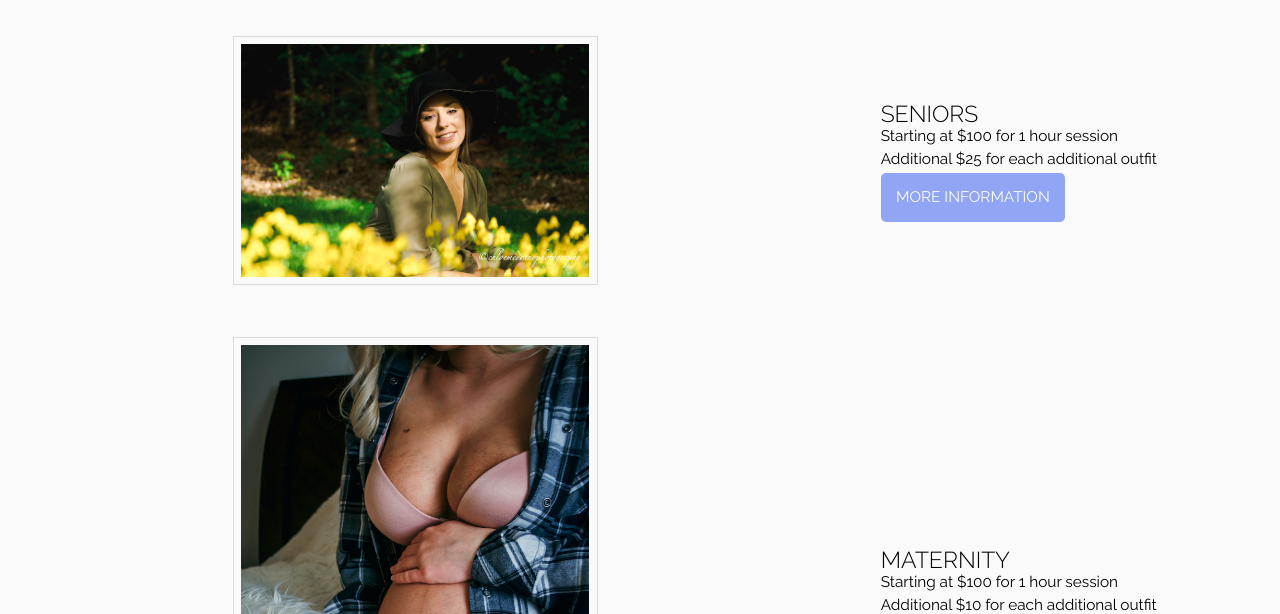
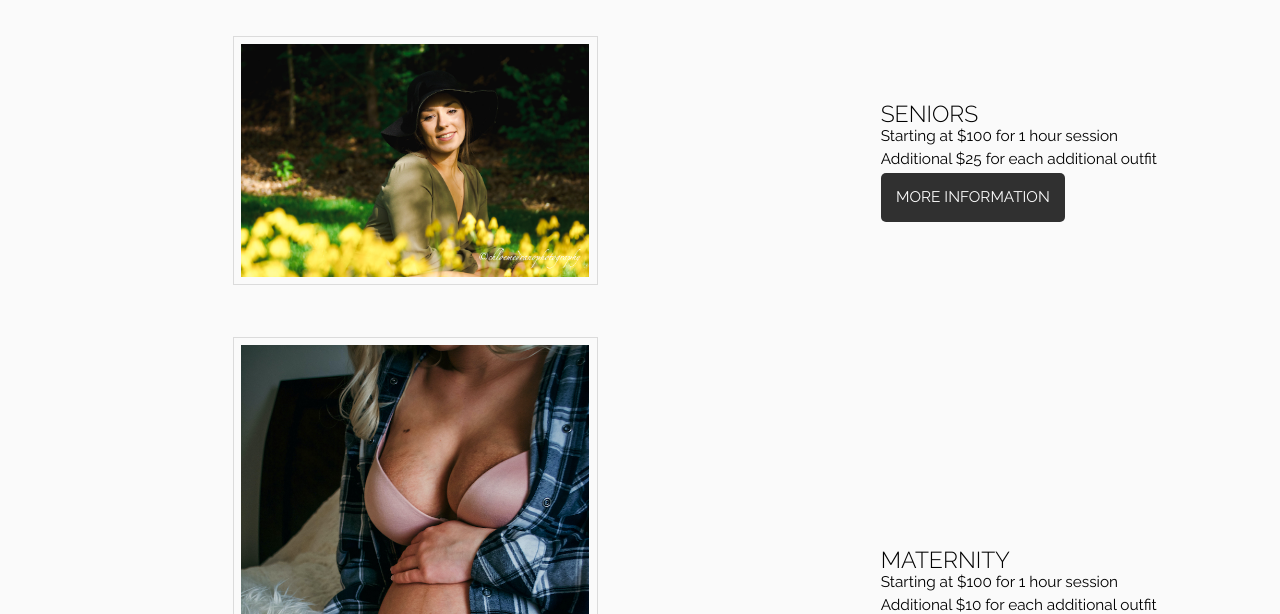
Before and after one commit to JordanKurtzman/photo-site-frontend, a website: page dist/services.html in a window 1280 px wide. Shown: the part 127-741 px from the top of the page. Drawn offline with Linux system fonts and the light colour scheme; no server answers.

Commit message:
changed services button color

```diff
--- a/scss/abstract/_variables.scss
+++ b/scss/abstract/_variables.scss
@@ -6,6 +6,7 @@ $color-bright: #90a6f5;
 $color-black: #262626;
 $color-light-grey: #dbdbdb;
 $color-medium-grey: #b5b5b5;
+$color-services-button: #303030;
 $color-white: hsl(0, 0%, 98%);
 
 $fa-font-path:        "../webfonts"
--- a/scss/components/_button.scss
+++ b/scss/components/_button.scss
@@ -4,7 +4,7 @@
     font-weight: 400;
     text-transform: uppercase;
     color: $color-white;
-    background-color: $color-bright;
+    background-color: $color-services-button;
     text-decoration: none;
     padding: 2rem;
     border-radius: 5px;
```
Also changed, not shown: dist/css/app.css, dist/css/app.min.css, 2 other files.
